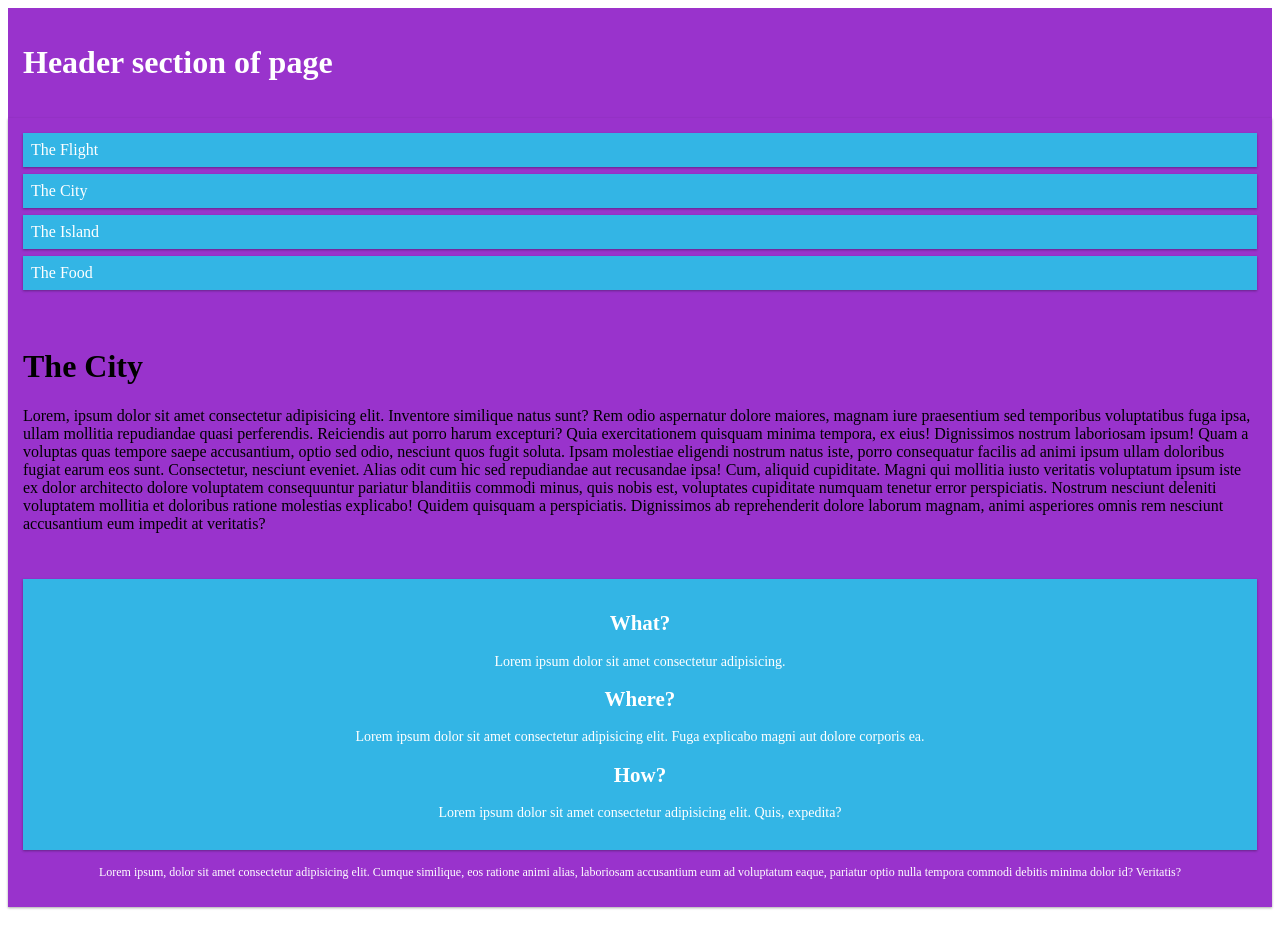
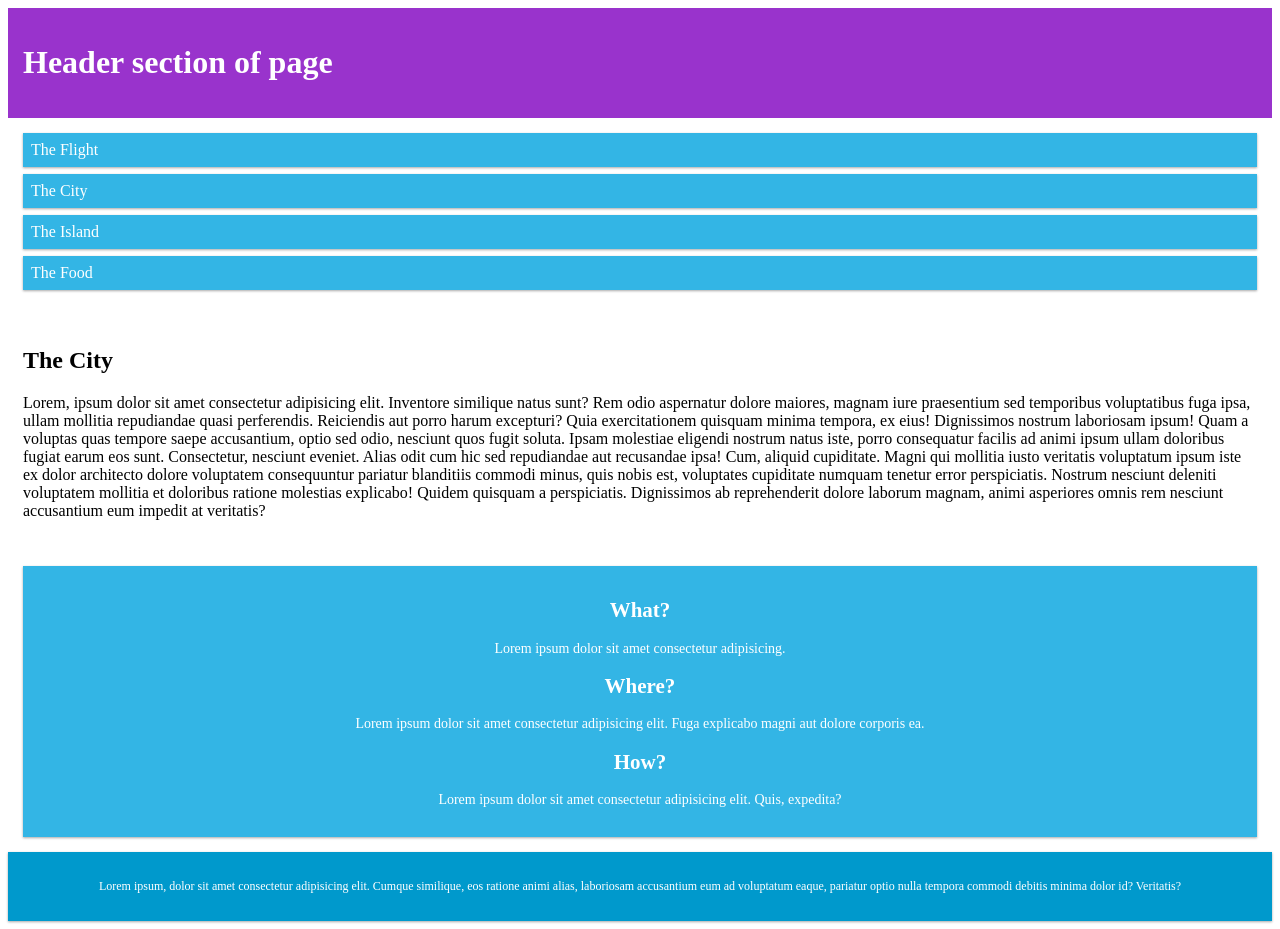
Before and after one commit to atul-mandavkar/responsiveness, a plain HTML site: page index.html in a window 1280 px wide. Drawn offline with Linux system fonts and the light colour scheme.

Commit message:
Step 7 Correction
Small adjustment in header part css.

```diff
--- a/index.html
+++ b/index.html
@@ -11,23 +11,23 @@
         <h1>Header section of page</h1>
     </header>
     <main class="row">
-        <sec class="col-3 menu">
+        <section class="col-3 menu">
             <ul>
                 <li>The Flight</li>
                 <li>The City</li>
                 <li>The Island</li>
                 <li>The Food</li>
             </ul>
-        </sec>
-        <sec class="col-6">
+        </section>
+        <section class="col-6">
             <h1>The City</h1>
             <p>Lorem, ipsum dolor sit amet consectetur adipisicing elit. Inventore similique natus sunt? Rem odio aspernatur dolore maiores, magnam iure praesentium sed temporibus voluptatibus fuga ipsa, ullam mollitia repudiandae quasi perferendis.
             Reiciendis aut porro harum excepturi? Quia exercitationem quisquam minima tempora, ex eius! Dignissimos nostrum laboriosam ipsum! Quam a voluptas quas tempore saepe accusantium, optio sed odio, nesciunt quos fugit soluta.
             Ipsam molestiae eligendi nostrum natus iste, porro consequatur facilis ad animi ipsum ullam doloribus fugiat earum eos sunt. Consectetur, nesciunt eveniet. Alias odit cum hic sed repudiandae aut recusandae ipsa!
             Cum, aliquid cupiditate. Magni qui mollitia iusto veritatis voluptatum ipsum iste ex dolor architecto dolore voluptatem consequuntur pariatur blanditiis commodi minus, quis nobis est, voluptates cupiditate numquam tenetur error perspiciatis.
             Nostrum nesciunt deleniti voluptatem mollitia et doloribus ratione molestias explicabo! Quidem quisquam a perspiciatis. Dignissimos ab reprehenderit dolore laborum magnam, animi asperiores omnis rem nesciunt accusantium eum impedit at veritatis?</p>
-        </sec>
-        <sec class="col-3 right">
+        </section>
+        <section class="col-3 right">
             <aside class="aside">
                 <h2>What?</h2>
                 <p>
@@ -42,7 +42,7 @@
                     Lorem ipsum dolor sit amet consectetur adipisicing elit. Quis, expedita?
                 </p>
             </aside>
-        </sec>
+        </section>
     </main>
     <footer class="footer">
         <p>
--- a/public/css/style1.css
+++ b/public/css/style1.css
@@ -1,7 +1,7 @@
 *{
     box-sizing: border-box;
 }
-row::after{
+.row::after{
     content: "";
     clear: both;
     display: table;
@@ -10,7 +10,7 @@ row::after{
     float: left;
     padding: 15px;
 }
-header{
+.header{
     background-color: #9933cc;
     color: #ffffff;
     padding: 15px;
@@ -28,7 +28,7 @@ header{
     box-shadow: 0 1px 3px rgba(0,0,0,0.12), 0 1px 2px rgba(0,0,0,0.24);
 }
 .menu li:hover{
-    background-color: #3399cc;
+    background-color: #0099cc;
 }
 aside{
     background-color: #33b5e5;
@@ -38,8 +38,8 @@ aside{
     font-size: 14px;
     box-shadow: 0 1px 3px rgba(0,0,0,0.12), 0 1px 2px rgba(0,0,0,0.24);
 }
-footer{
-    background-color: #9933cc;
+.footer{
+    background-color: #0099cc;
     padding: 15px;
     color: #ffffff;
     text-align: center;
```
